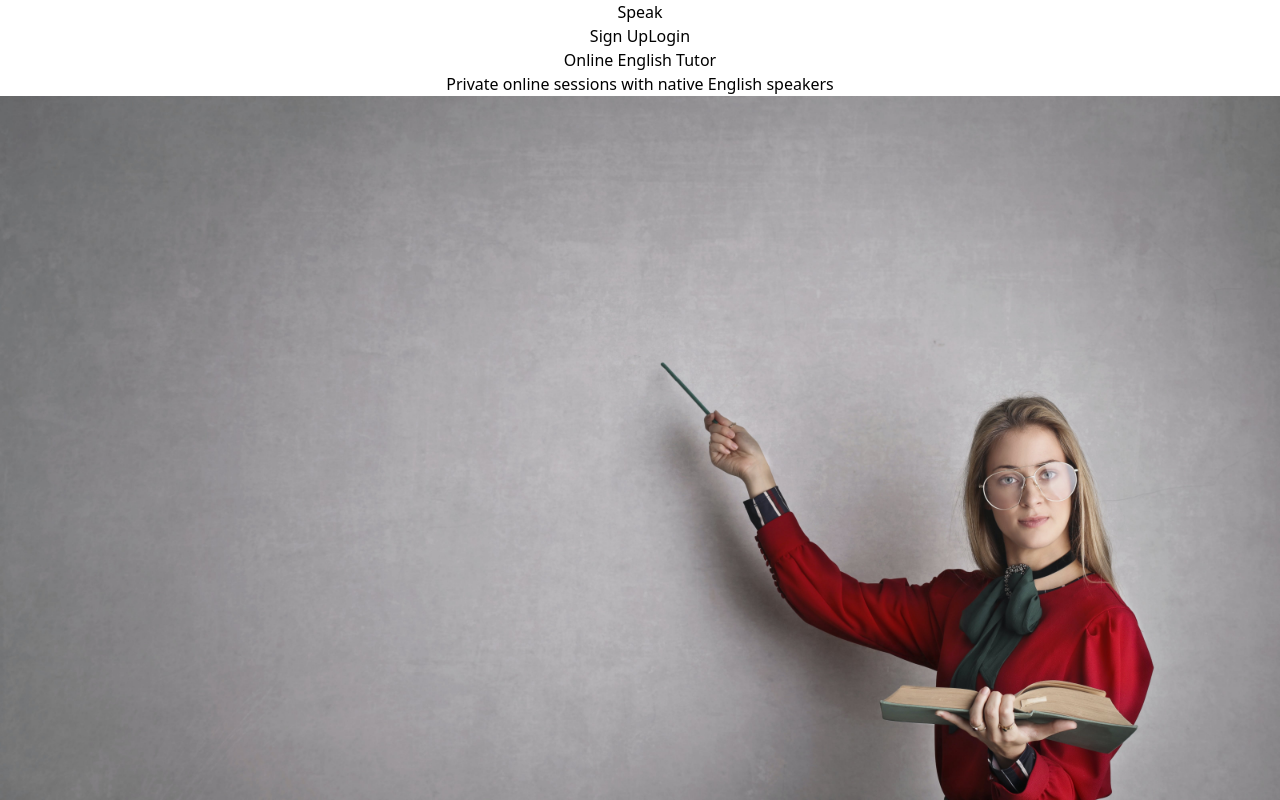
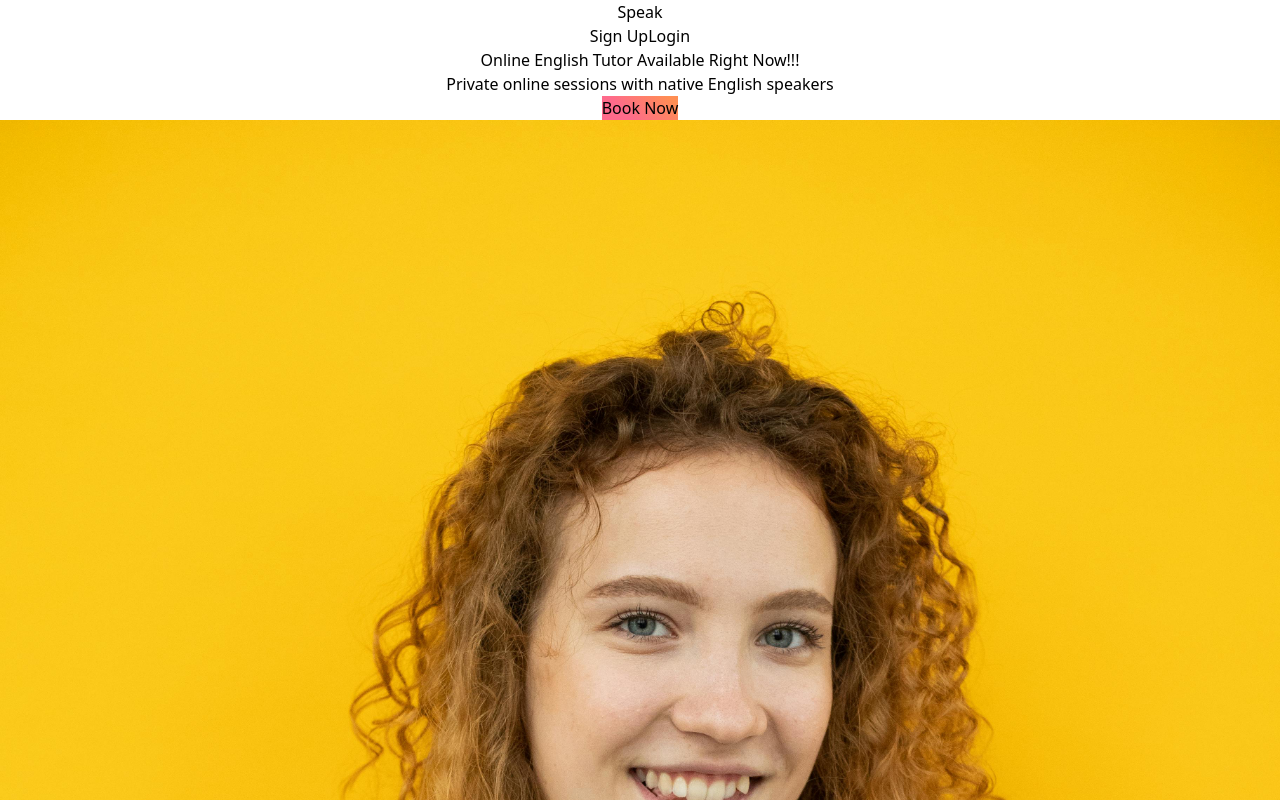
Before and after one commit to nandu44-code/Speak-frontend, a React (Vite) app in the folder Frontend/: page / in a window 1280 px wide. Shown: the top 800 px of the page. Built offline with nearby package versions, Linux system fonts and the light colour scheme.

Commit message:
UI changes at Hero section

```diff
--- a/Frontend/src/components/Hero.jsx
+++ b/Frontend/src/components/Hero.jsx
@@ -1,30 +1,46 @@
-import React from 'react';
+import React,{useState,useEffect} from 'react';
 import imageSrc from '../assets/images/pexels-andrea-piacquadio-3772511.jpg';
 import heroimage1 from '../assets/images/heroimage1.jpg'
 import heroimage2 from '../assets/images/heroimage2.jpg'
+import heroimage3 from '../assets/images/heroimage3.jpg'
+import heroimage4 from '../assets/images/heroimage4.jpg'
 
 function Hero() {
   const backgroundImageUrl = '/assets/images/pexels-andrea-piacquadio-3772511.jpg';
+  const [colorIndex, setColorIndex] = useState(0);
+
+  const colors = [ 'linear-gradient(45deg, #FE6B8B 30%, #FF8E53 90%)',
+  'linear-gradient(45deg, #2196F3 30%, #21CBF3 90%)',
+  'linear-gradient(45deg, #00CED1 30%, #4682B4 90%)',]; // Add more colors as needed
+
+  useEffect(() => {
+    const intervalId = setInterval(() => {
+      setColorIndex((prevIndex) => (prevIndex + 1) % colors.length);
+    }, 990);
+
+
+    return () => clearInterval(intervalId);
+  }, []);
 
   return (
-<div className="relative bg-cover bg-center flex flex-row-reverse items-center justify-center mt-0 w-full h-min opacity-95">
-  <div className="relative flex flex-col justify-center items-center w-full h-full lg:w-1/2">
-    <h1 className="font-semibold text-indigo-900 text-5xl sm:text-6xl md:text-7xl lg:text-7xl xl:text-7xl select-none">Online English Tutor</h1>
-    <p className="mt-2 text-gray-800 text-sm sm:text-md md:text-lg lg:text-base xl:text-xl select-none">Private online sessions with native English speakers</p>
-    {/* <button className="mt-8 bg-indigo-900 hover:bg-indigo-600 text-white py-3 px-6 rounded-full font-semibold text-lg focus:outline-none">Book Now</button> */}
+<div className="relative bg-cover bg-dark flex flex-row-reverse items-center justify-center mt-0 w-full h-min opacity-90">
+  <div className="relative flex flex-col justify-center items-center w-full h-full lg:w-1/2 rounded-2xl p-10 leading-tight">
+    <h1 className="font-medium text-indigo-900 text-5xl sm:text-6xl md:text-7xl lg:text-7xl xl:text-7xl select-none font-serif">Online English Tutor Available Right Now!!!</h1>
+    <p className="mt-5 text-gray-700 text-sm sm:text-md md:text-lg lg:text-base xl:text-xl select-none font-medium font-serif">Private online sessions with native English speakers</p>
+    <button className="mt-8 bg-indigo-900 hover:bg-indigo-600 text-white py-3 px-6 rounded-lg font-semibold text-lg focus:outline-none animate-bounce" style={{ background: colors[colorIndex]}}>Book Now</button>
   </div>
-  <div className="flex flex-col justify-between w-full h-full lg:w-1/2 lg:flex-row lg:flex-wrap">
-    <div className="relative w-1/3 h-1/3 m-4">
-      <img src={imageSrc} alt="Description of the image" className="rounded-sm shadow-2xl w-full h-full" />
+  <div className="flex flex-col justify-center w-full h-full lg:w-1/2 lg:flex-row lg:flex-wrap">
+  <div className="relative w-1/4 h-1/4 m-4 rounded-2xl">
+      <img src={heroimage3} alt="Description of the image" className="rounded-sm shadow-2xl w-full h-full" />
     </div>
-    <div className="relative w-1/2 h-1/2 m-2 rounded-lg">
+    <div className="relative w-1/2 h-1/2 m-4 rounded-2xl" data-aos="zoom-out-right">
       <img src={heroimage1} alt="Description of the image" className="rounded-sm shadow-2xl w-full h-full" />
     </div>
-    <div className="relative w-1/2 h-1/2 m-4">
+    <div className="relative w-1/2 h-1/2 m-4 rounded-2xl">
       <img src={heroimage2} alt="Description of the image" className="rounded-sm shadow-2xl w-full h-1/2" />
     </div>
-    <div className="relative w-1/3 h-1/2 m-4">
-      <img src={imageSrc} alt="Description of the image" className="rounded-sm shadow-2xl w-full h-full" />
+    <div className="relative w-1/4 h-1/4 m-4 rounded-2xl">
+      <img src={heroimage4} alt="Description of the image" className="rounded-sm shadow-2xl w-full h-full" />
     </div>
   </div>
 </div>
```
Also changed, not shown: Frontend/src/assets/images/heroimage3.jpg (added), 1 other file (tests, documents, lock files or other folders).
